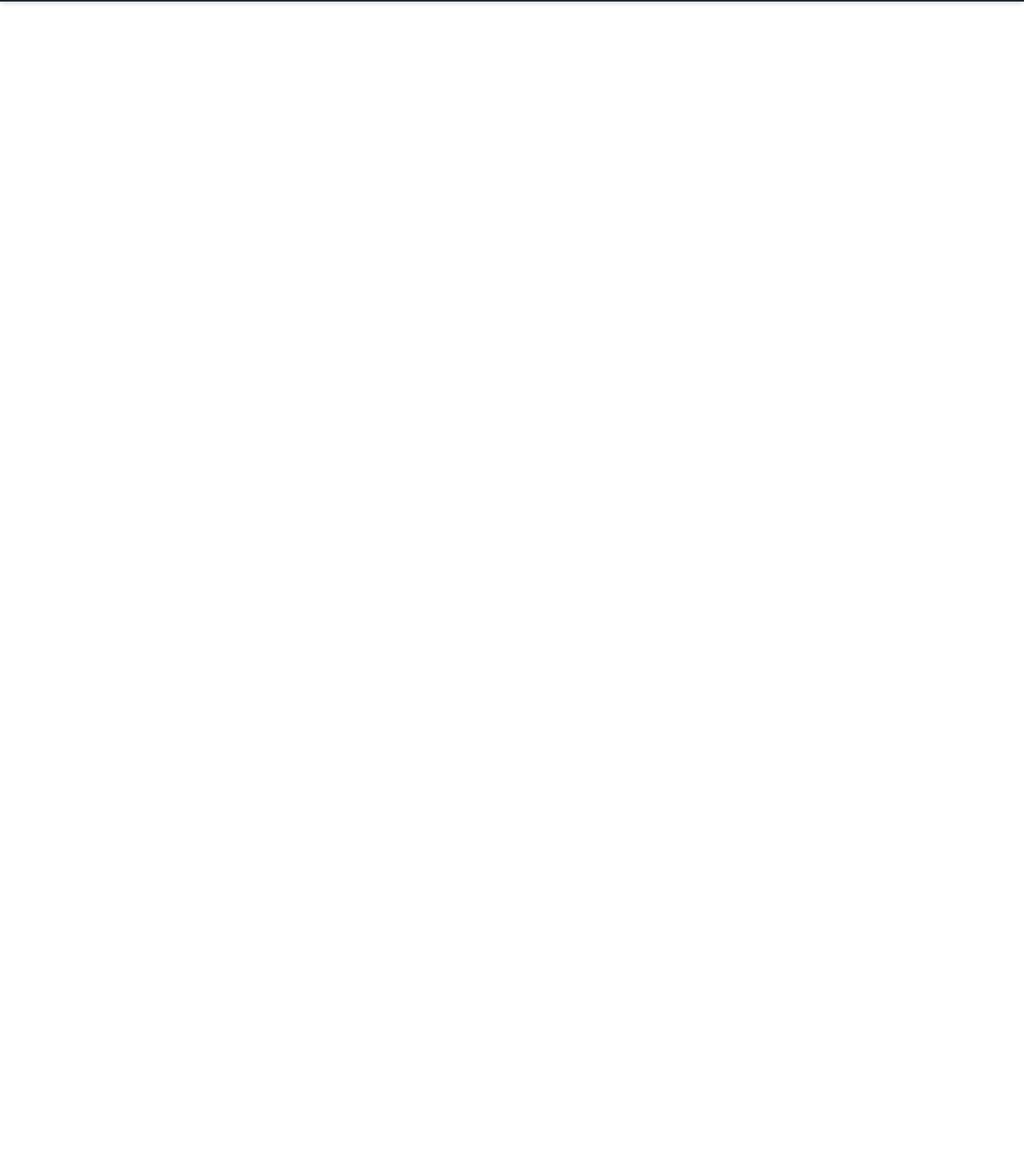
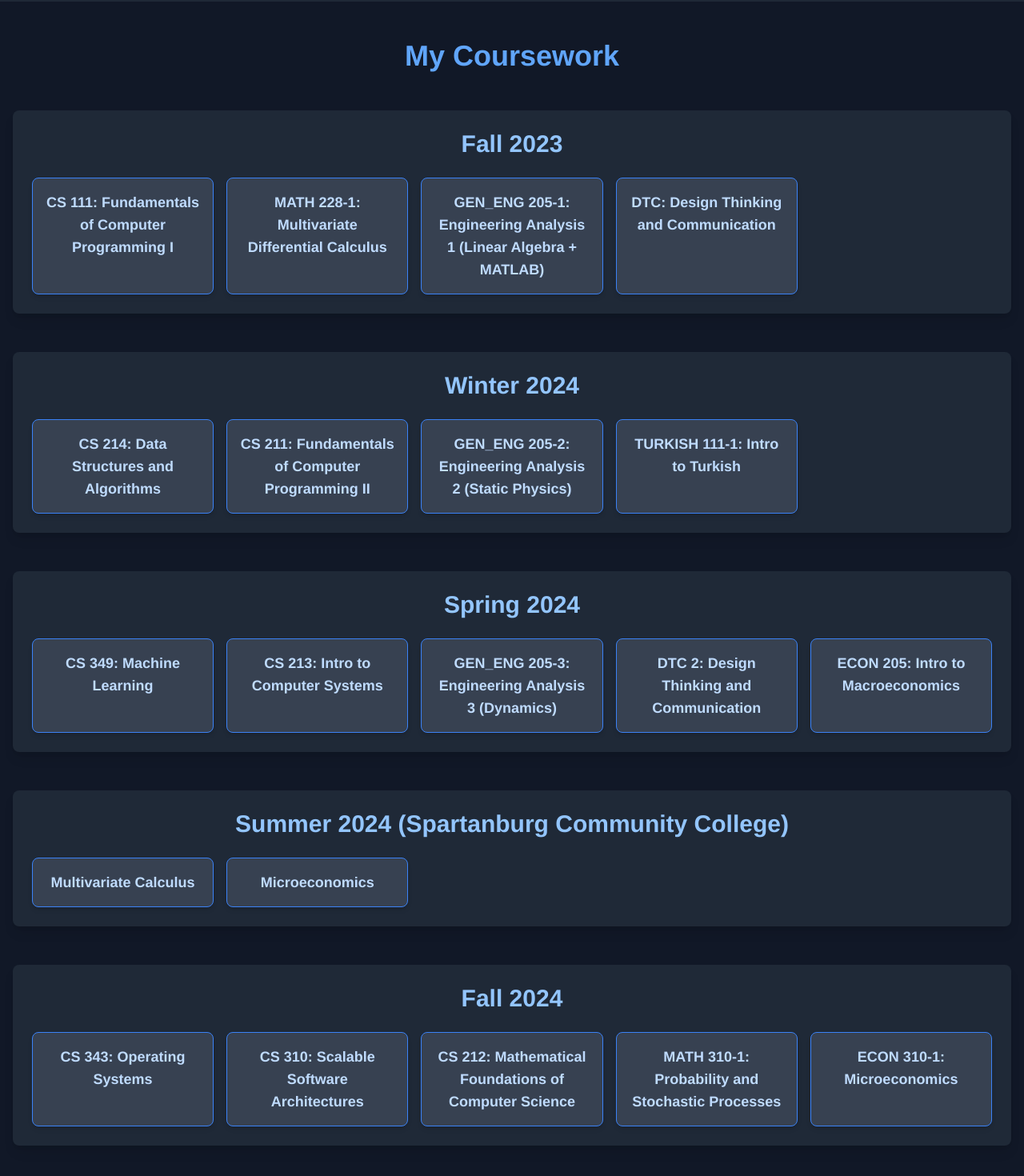
Before and after one commit to madb007/madb007.github.io, a Vue app in the folder personal-site/: page /coursework in a window 1280 px wide. Before the commit this address had no page. Shown: the part 70-1540 px from the top of the page at 80% size. Before the commit the page ends 800 px from the top, so only its background shows below. Built offline with nearby package versions, Linux system fonts and the light colour scheme; the HTML template or start-up script is replaced by a standard one.

Commit message:
Added coursework and TradingEngine

```diff
--- a/personal-site/package.json
+++ b/personal-site/package.json
@@ -5,7 +5,7 @@
   "scripts": {
     "serve": "vue-cli-service serve",
     "deploy": "npm run build && cp -r dist/* .",
-    "build": "vue-cli-service build && mv dist/* ..",
+    "build": "vue-cli-service build && rm -rf ../js ../css && cp -r dist/js ../js && cp -r dist/css ../css",
     "lint": "vue-cli-service lint"
   },
   "dependencies": {
--- a/personal-site/src/App.vue
+++ b/personal-site/src/App.vue
@@ -7,6 +7,9 @@
       <!-- <router-link to="/about" class="px-4 py-2 hover:text-blue-300">About</router-link>
       <span class="text-gray-500 mx-2">|</span> -->
       <router-link to="/projects" class="px-4 py-2 hover:text-blue-300">Projects</router-link>
+      <span class="text-gray-500 mx-2">|</span>
+
+      <router-link to="/coursework" class="px-4 py-2 hover:text-blue-300">Coursework</router-link>
     </div>
   </nav>
   <main class="flex-grow">
--- /dev/null
+++ b/personal-site/src/components/CourseworkView.vue
@@ -0,0 +1,125 @@
+<template>
+  <div class="min-h-screen bg-gray-900 text-white py-12">
+    <div class="container mx-auto px-4">
+      <h2 class="text-4xl font-bold mb-12 text-center text-blue-400">My Coursework</h2>
+      <div class="space-y-12">
+        <!-- Quarter 1 -->
+        <div class="bg-gray-800 rounded-lg overflow-hidden p-6 shadow-lg quarter-card">
+          <h3 class="text-3xl font-semibold mb-6 text-blue-300">Fall 2023</h3>
+          <div class="grid grid-cols-1 sm:grid-cols-2 md:grid-cols-3 lg:grid-cols-5 gap-4">
+            <div class="bg-gray-700 rounded-lg p-4 shadow-md border border-blue-500 course-card">
+              <h4 class="text-lg font-semibold text-blue-200">CS 111: Fundamentals of Computer Programming I</h4>
+            </div>
+            <div class="bg-gray-700 rounded-lg p-4 shadow-md border border-blue-500 course-card">
+              <h4 class="text-lg font-semibold text-blue-200">MATH 228-1: Multivariate Differential Calculus</h4>
+            </div>
+            <div class="bg-gray-700 rounded-lg p-4 shadow-md border border-blue-500 course-card">
+              <h4 class="text-lg font-semibold text-blue-200">GEN_ENG 205-1: Engineering Analysis 1 (Linear Algebra + MATLAB)</h4>
+            </div>
+            <div class="bg-gray-700 rounded-lg p-4 shadow-md border border-blue-500 course-card">
+              <h4 class="text-lg font-semibold text-blue-200">DTC: Design Thinking and Communication</h4>
+            </div>
+          </div>
+        </div>
+
+        <!-- Quarter 2 -->
+        <div class="bg-gray-800 rounded-lg overflow-hidden p-6 shadow-lg quarter-card">
+          <h3 class="text-3xl font-semibold mb-6 text-blue-300">Winter 2024</h3>
+          <div class="grid grid-cols-1 sm:grid-cols-2 md:grid-cols-3 lg:grid-cols-5 gap-4">
+            <div class="bg-gray-700 rounded-lg p-4 shadow-md border border-blue-500 course-card">
+              <h4 class="text-lg font-semibold text-blue-200">CS 214: Data Structures and Algorithms</h4>
+            </div>
+            <div class="bg-gray-700 rounded-lg p-4 shadow-md border border-blue-500 course-card">
+              <h4 class="text-lg font-semibold text-blue-200">CS 211: Fundamentals of Computer Programming II</h4>
+            </div>
+            <div class="bg-gray-700 rounded-lg p-4 shadow-md border border-blue-500 course-card">
+              <h4 class="text-lg font-semibold text-blue-200">GEN_ENG 205-2: Engineering Analysis 2 (Static Physics)</h4>
+            </div>
+            <div class="bg-gray-700 rounded-lg p-4 shadow-md border border-blue-500 course-card">
+              <h4 class="text-lg font-semibold text-blue-200">TURKISH 111-1: Intro to Turkish</h4>
+            </div>
+          </div>
+        </div>
+
+        <!-- Quarter 3 -->
+        <div class="bg-gray-800 rounded-lg overflow-hidden p-6 shadow-lg quarter-card">
+          <h3 class="text-3xl font-semibold mb-6 text-blue-300">Spring 2024</h3>
+          <div class="grid grid-cols-1 sm:grid-cols-2 md:grid-cols-3 lg:grid-cols-5 gap-4">
+            <div class="bg-gray-700 rounded-lg p-4 shadow-md border border-blue-500 course-card">
+              <h4 class="text-lg font-semibold text-blue-200">CS 349: Machine Learning</h4>
+            </div>
+            <div class="bg-gray-700 rounded-lg p-4 shadow-md border border-blue-500 course-card">
+              <h4 class="text-lg font-semibold text-blue-200">CS 213: Intro to Computer Systems</h4>
+            </div>
+            <div class="bg-gray-700 rounded-lg p-4 shadow-md border border-blue-500 course-card">
+              <h4 class="text-lg font-semibold text-blue-200">GEN_ENG 205-3: Engineering Analysis 3 (Dynamics)</h4>
+            </div>
+            <div class="bg-gray-700 rounded-lg p-4 shadow-md border border-blue-500 course-card">
+              <h4 class="text-lg font-semibold text-blue-200">DTC 2: Design Thinking and Communication</h4>
+            </div>
+            <div class="bg-gray-700 rounded-lg p-4 shadow-md border border-blue-500 course-card">
+              <h4 class="text-lg font-semibold text-blue-200">ECON 205: Intro to Macroeconomics</h4>
+            </div>
+          </div>
+        </div>
+
+        <!-- Quarter 4 -->
+        <div class="bg-gray-800 rounded-lg overflow-hidden p-6 shadow-lg quarter-card">
+          <h3 class="text-3xl font-semibold mb-6 text-blue-300">Summer 2024 (Spartanburg Community College)</h3>
+          <div class="grid grid-cols-1 sm:grid-cols-2 md:grid-cols-3 lg:grid-cols-5 gap-4">
+            <div class="bg-gray-700 rounded-lg p-4 shadow-md border border-blue-500 course-card">
+              <h4 class="text-lg font-semibold text-blue-200">Multivariate Calculus</h4>
+            </div>
+            <div class="bg-gray-700 rounded-lg p-4 shadow-md border border-blue-500 course-card">
+              <h4 class="text-lg font-semibold text-blue-200">Microeconomics</h4>
+            </div>
+          </div>
+        </div>
+
+        <!-- Quarter 5 -->
+        <div class="bg-gray-800 rounded-lg overflow-hidden p-6 shadow-lg quarter-card">
+          <h3 class="text-3xl font-semibold mb-6 text-blue-300">Fall 2024</h3>
+          <div class="grid grid-cols-1 sm:grid-cols-2 md:grid-cols-3 lg:grid-cols-5 gap-4">
+            <div class="bg-gray-700 rounded-lg p-4 shadow-md border border-blue-500 course-card">
+              <h4 class="text-lg font-semibold text-blue-200">CS 343: Operating Systems</h4>
+            </div>
+            <div class="bg-gray-700 rounded-lg p-4 shadow-md border border-blue-500 course-card">
+              <h4 class="text-lg font-semibold text-blue-200">CS 310: Scalable Software Architectures</h4>
+            </div>
+            <div class="bg-gray-700 rounded-lg p-4 shadow-md border border-blue-500 course-card">
+              <h4 class="text-lg font-semibold text-blue-200">CS 212: Mathematical Foundations of Computer Science</h4>
+            </div>
+            <div class="bg-gray-700 rounded-lg p-4 shadow-md border border-blue-500 course-card">
+              <h4 class="text-lg font-semibold text-blue-200">MATH 310-1: Probability and Stochastic Processes</h4>
+            </div>
+            <div class="bg-gray-700 rounded-lg p-4 shadow-md border border-blue-500 course-card">
+              <h4 class="text-lg font-semibold text-blue-200">ECON 310-1: Microeconomics</h4>
+            </div>
+          </div>
+        </div>
+      </div>
+    </div>
+  </div>
+</template>
+
+<script>
+export default {
+  name: 'CourseworkView',
+  // Add any necessary component logic here
+}
+</script>
+
+<style scoped>
+.quarter-card {
+  transition: all 0.3s ease;
+}
+.quarter-card:hover {
+  transform: translateY(-5px);
+}
+.course-card {
+  transition: all 0.3s ease;
+}
+.course-card:hover {
+  transform: translateY(-3px);
+}
+</style>
--- a/personal-site/src/components/ProjectView.vue
+++ b/personal-site/src/components/ProjectView.vue
@@ -25,6 +25,29 @@
                     </div>
                     <div class="md:w-1/2 border-4 border-blue-400 rounded-lg overflow-hidden">
                         <img src="Project1.jpg" alt="Project 1" class="w-full h-75 object-cover">
+                    </div>
+                </div>
+            <div class="space-y-12">
+                <div class="flex flex-col md:flex-row  bg-gray-900 rounded-lg overflow-hidden">
+                    <div class="md:w-1/2 p-6">
+                        <h3 class="text-2xl font-semibold mb-4 text-blue-400">Trading Engine</h3>
+                        <p class="text-gray-300 mb-4 text-left">
+The Trading Engine Server is a high-performance, scalable system simulating real-time financial market operations. Built with C# and leveraging advanced software engineering principles, it demonstrates expertise in systems design and financial modeling. Key features include:
+                            <br><br>
+                                • Efficient order book management using optimized data structures (SortedSet, ConcurrentDictionary)<br>
+                                • Multiple matching algorithms (FIFO and Pro-rata) for flexible trade execution<br>
+                                • Modular architecture utilizing SOLID principles, dependency injection, and design patterns<br>
+                                • Custom logging system for comprehensive system monitoring and debugging <br>
+                • High-performance, multi-threaded processing of diverse financial instruments and order execution across multiple asset classes <br>
+                • Comprehensive unit and integration testing suite ensuring system reliability
+
+                        </p>
+                        <a href="https://github.com/madb007/TradingEngine"
+                                        class="inline-block bg-blue-500 text-white px-4 py-2 rounded hover:bg-blue-600 transition duration-300">View
+ Code</a>
+                    </div>
+                    <div class="md:w-1/2 border-4 border-blue-400 rounded-lg overflow-hidden">
+                        <img src="Project3.jpg" alt="Project 3" class="w-full h-75 object-cover">
                     </div>
                 </div>
 
@@ -69,4 +92,5 @@
         </div>
     </div>
   </div>
+  </div>
 </template>
--- a/personal-site/src/router/index.js
+++ b/personal-site/src/router/index.js
@@ -2,11 +2,12 @@ import { createRouter, createWebHistory } from 'vue-router'
 import HomeView from '../components/HomeView.vue'
 import AboutView from '../components/AboutView.vue'
 import ProjectView from '../components/ProjectView.vue'
-
+import CourseworkView from '../components/CourseworkView.vue'
 const routes = [
   { path: '/', name: 'Home', component: HomeView },
   { path: '/projects', name: 'Projects', component: ProjectView},
-  { path: '/about', name: 'About', component: AboutView }
+  { path: '/about', name: 'About', component: AboutView },
+  { path: '/coursework', name: 'Coursework', component: CourseworkView }
 ]
 
 const router = createRouter({
```
Also changed, not shown: 1 other file (tests, documents, lock files or other folders).
